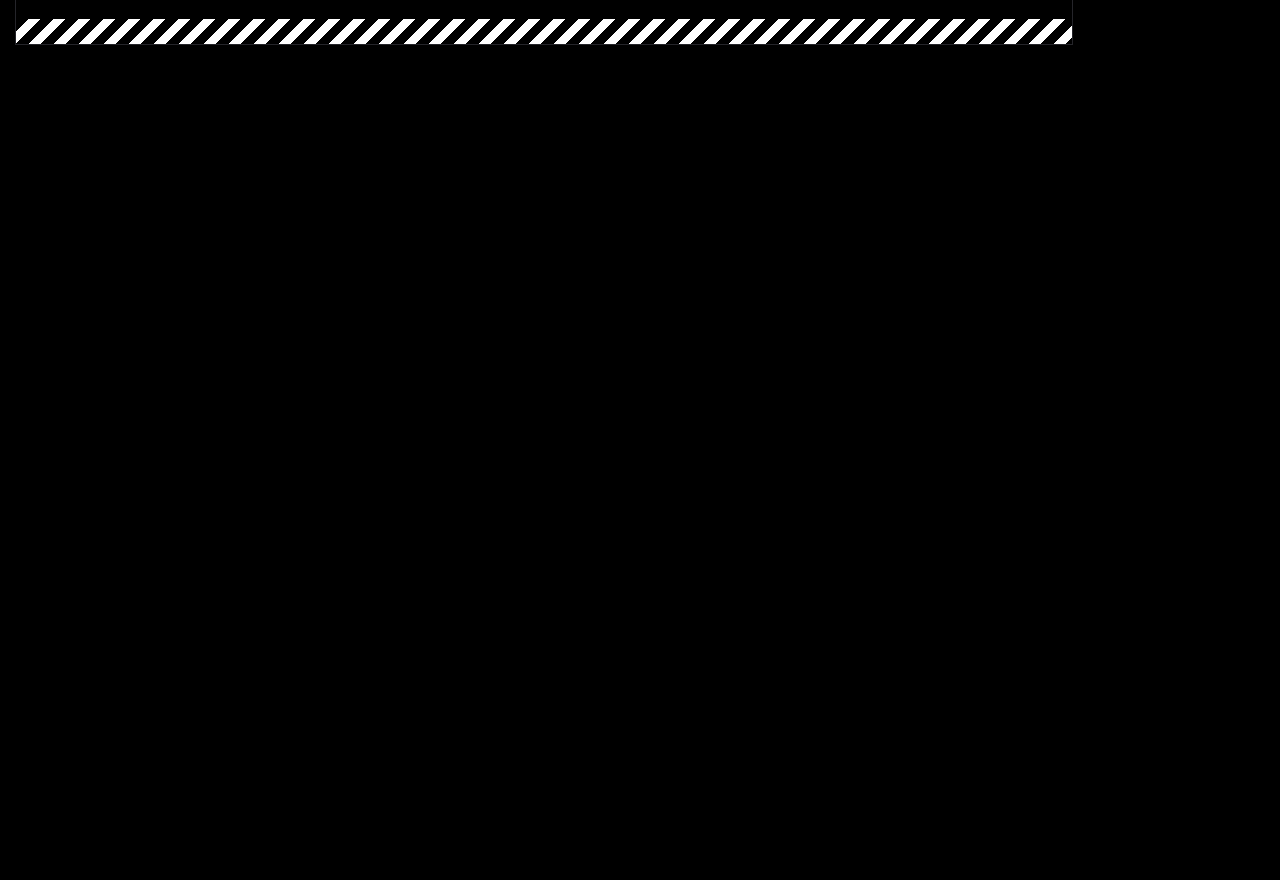
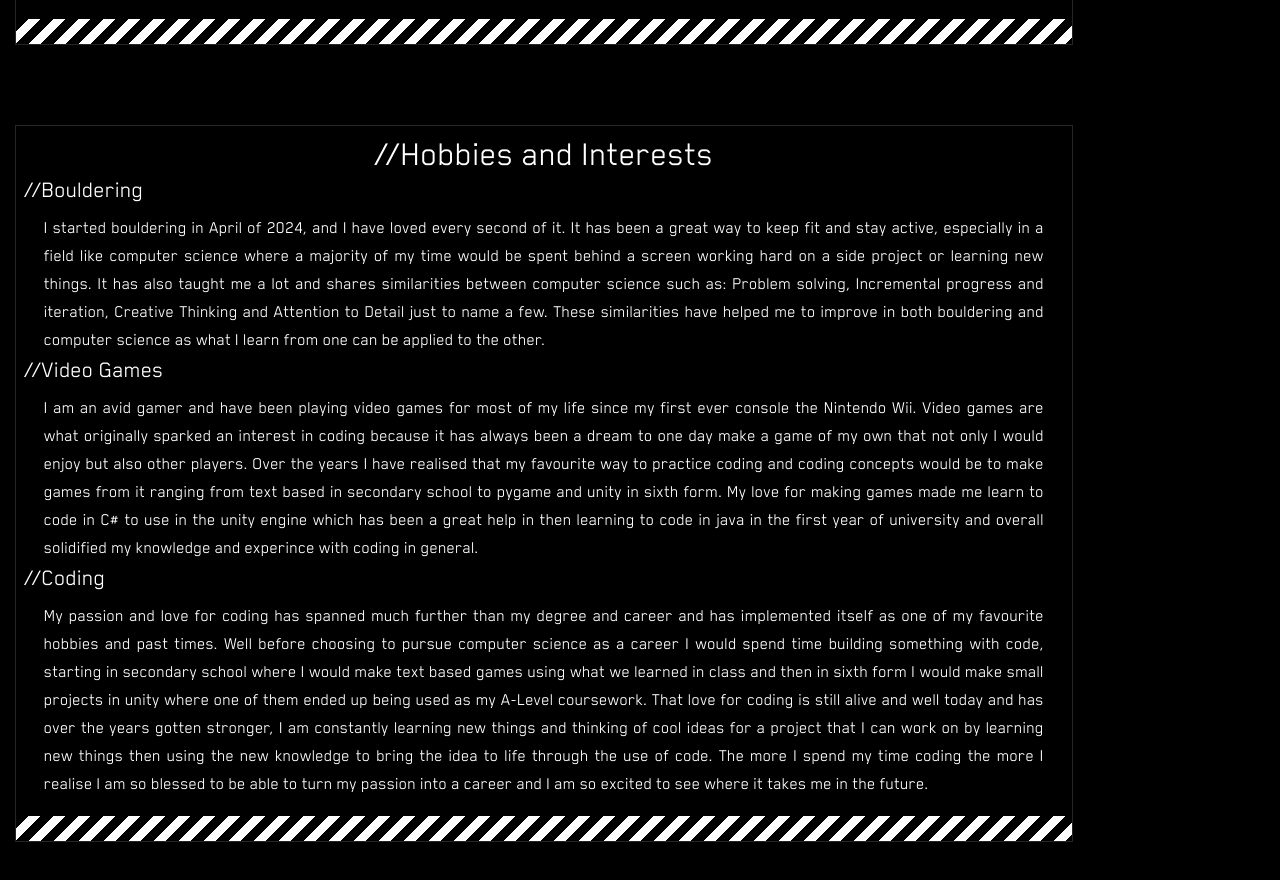
Before and after one commit to EsamKhalid/portfolio-website-v2, a Next.js app: page /AboutPage in a window 1280 px wide. Shown: the part 1660-2540 px from the top of the page. Before the commit the page ends 1785 px from the top, so only its background shows below. Built offline with nearby package versions, Linux system fonts and the light colour scheme.

Commit message:
finished hobbies and interests section

```diff
--- a/app/AboutPage/page.tsx
+++ b/app/AboutPage/page.tsx
@@ -33,7 +33,7 @@
           <div className="inline-block justify-center">
             <SectionBorderLines id="" className="w-fit">
               <h1 className="text-4xl">//Introduction</h1>
-              <p className="text-xl">
+              <p className="text-xl text-justify">
                 Hello! I'm <span className="text-cybpnk-ylw2">Esam Khalid</span>
                 , a passionate and dedicated computer science student at Aston
                 University, currently pursuing a BSc Hons in Computer Science
@@ -96,6 +96,58 @@
               </div>
             </SectionBorderLines>
             <div className="h-[10vh]"></div>
+            <SectionBorderLines id="" className="w-fit text-left">
+              <h1 className="text-4xl text-center">//Hobbies and Interests</h1>
+              <h2 className="text-2xl text-left mb-2">//Bouldering</h2>
+              <p className="text-lg text-justify mx-5">
+                I started bouldering in April of 2024, and I have loved every
+                second of it. It has been a great way to keep fit and stay
+                active, especially in a field like computer science where a
+                majority of my time would be spent behind a screen working hard
+                on a side project or learning new things. It has also taught me
+                a lot and shares similarities between computer science such as:
+                Problem solving, Incremental progress and iteration, Creative
+                Thinking and Attention to Detail just to name a few. These
+                similarities have helped me to improve in both bouldering and
+                computer science as what I learn from one can be applied to the
+                other.
+              </p>
+              <h2 className="text-2xl text-left mb-2">//Video Games</h2>
+              <p className="text-lg text-justify mx-5">
+                I am an avid gamer and have been playing video games for most of
+                my life since my first ever console the Nintendo Wii. Video
+                games are what originally sparked an interest in coding because
+                it has always been a dream to one day make a game of my own that
+                not only I would enjoy but also other players. Over the years I
+                have realised that my favourite way to practice coding and
+                coding concepts would be to make games from it ranging from text
+                based in secondary school to pygame and unity in sixth form. My
+                love for making games made me learn to code in C# to use in the
+                unity engine which has been a great help in then learning to
+                code in java in the first year of university and overall
+                solidified my knowledge and experince with coding in general.
+              </p>
+              <h2 className="text-2xl text-left mb-2">//Coding</h2>
+              <p className="text-lg text-justify mx-5">
+                My passion and love for coding has spanned much further than my
+                degree and career and has implemented itself as one of my
+                favourite hobbies and past times. Well before choosing to pursue
+                computer science as a career I would spend time building
+                something with code, starting in secondary school where I would
+                make text based games using what we learned in class and then in
+                sixth form I would make small projects in unity where one of
+                them ended up being used as my A-Level coursework. That love for
+                coding is still alive and well today and has over the years
+                gotten stronger, I am constantly learning new things and
+                thinking of cool ideas for a project that I can work on by
+                learning new things then using the new knowledge to bring the
+                idea to life through the use of code. The more I spend my time
+                coding the more I realise I am so blessed to be able to turn my
+                passion into a career and I am so excited to see where it takes
+                me in the future.
+              </p>
+            </SectionBorderLines>
+            <div className="h-[10vh]"></div>
           </div>
         </div>
 
```
